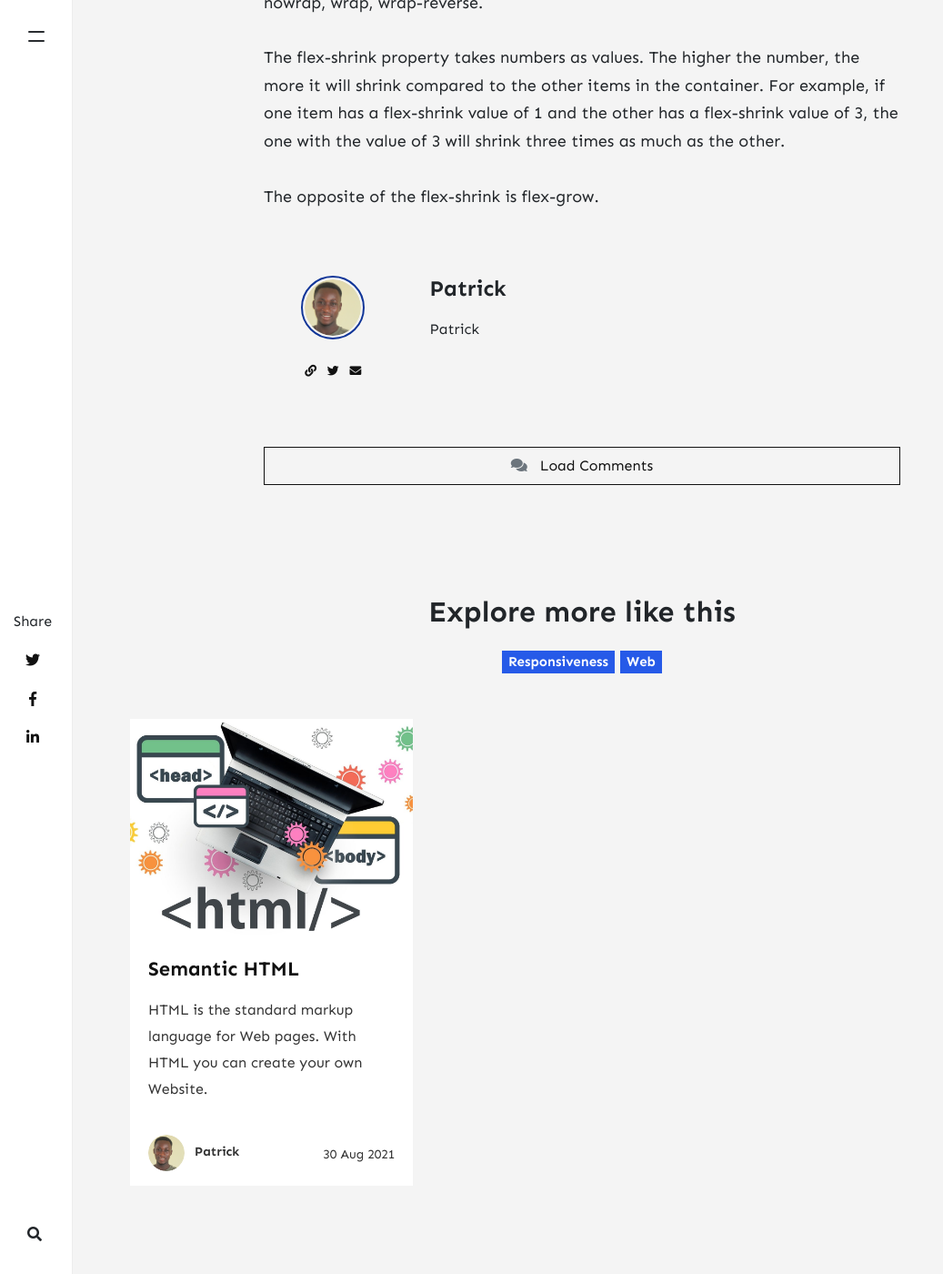
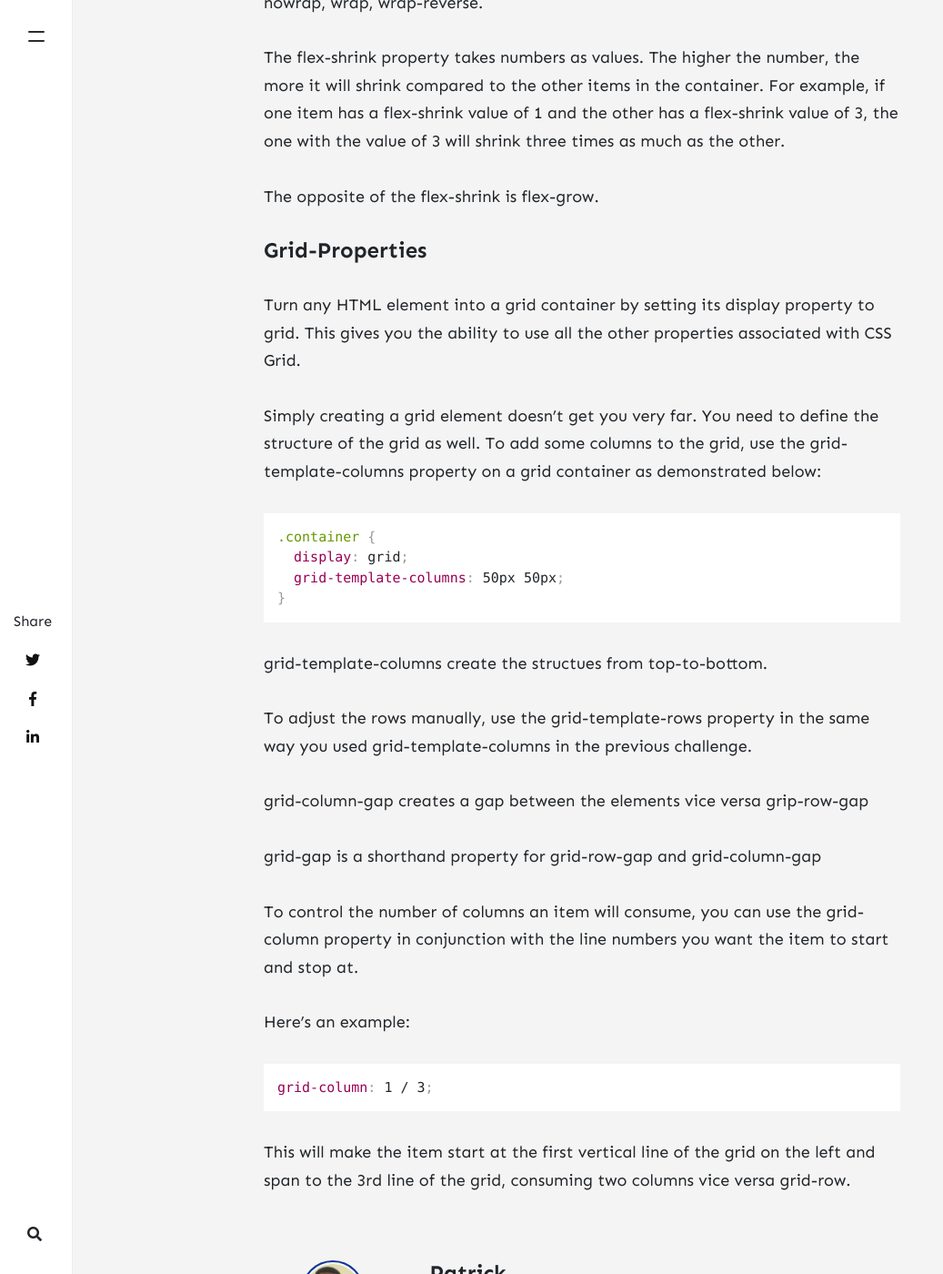
Before and after one commit to Dev-Path/briefcase, a Jekyll site: the page built from _posts/2021-09-07-responsive-design.md, in a window 1280 px wide and 1400 px high, scrolled down 4975 px. Shown: the whole window at 91% size, without its empty margins (0-1037 px from the left). Built offline with Jekyll 4.4.1, drawn with Linux system fonts in a browser that asks for light colours; nearby versions of some CDN libraries; comment, search, counter and statistics services are not loaded.

Commit message:
update content

````diff
--- a/_posts/2021-09-07-responsive-design.md
+++ b/_posts/2021-09-07-responsive-design.md
@@ -90,3 +90,32 @@ flex-wrap property tells CSS to wrap items. This means extra items move into a n
 The flex-shrink property takes numbers as values. The higher the number, the more it will shrink compared to the other items in the container. For example, if one item has a flex-shrink value of 1 and the other has a flex-shrink value of 3, the one with the value of 3 will shrink three times as much as the other.
 
 The opposite of the flex-shrink is flex-grow.
+
+#### Grid-Properties
+
+Turn any HTML element into a grid container by setting its display property to grid. This gives you the ability to use all the other properties associated with CSS Grid.
+
+Simply creating a grid element doesn't get you very far. You need to define the structure of the grid as well. To add some columns to the grid, use the grid-template-columns property on a grid container as demonstrated below:
+
+```css
+.container {
+  display: grid;
+  grid-template-columns: 50px 50px;
+}
+```
+grid-template-columns create the structues from top-to-bottom.
+
+To adjust the rows manually, use the grid-template-rows property in the same way you used grid-template-columns in the previous challenge.
+
+grid-column-gap creates a gap between the elements vice versa grip-row-gap
+
+grid-gap is a shorthand property for grid-row-gap and grid-column-gap
+
+To control the number of columns an item will consume, you can use the grid-column property in conjunction with the line numbers you want the item to start and stop at.
+
+Here's an example:
+
+```css
+grid-column: 1 / 3;
+```
+This will make the item start at the first vertical line of the grid on the left and span to the 3rd line of the grid, consuming two columns vice versa grid-row.
````
Also changed, not shown: _posts/2021-09-03-devlinks.md (+12 -0 lines).
